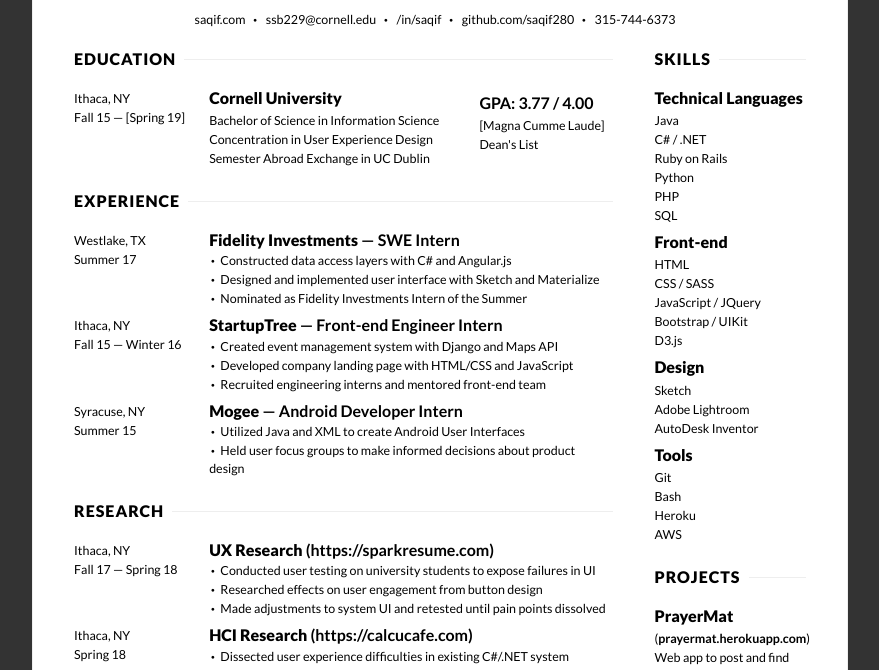
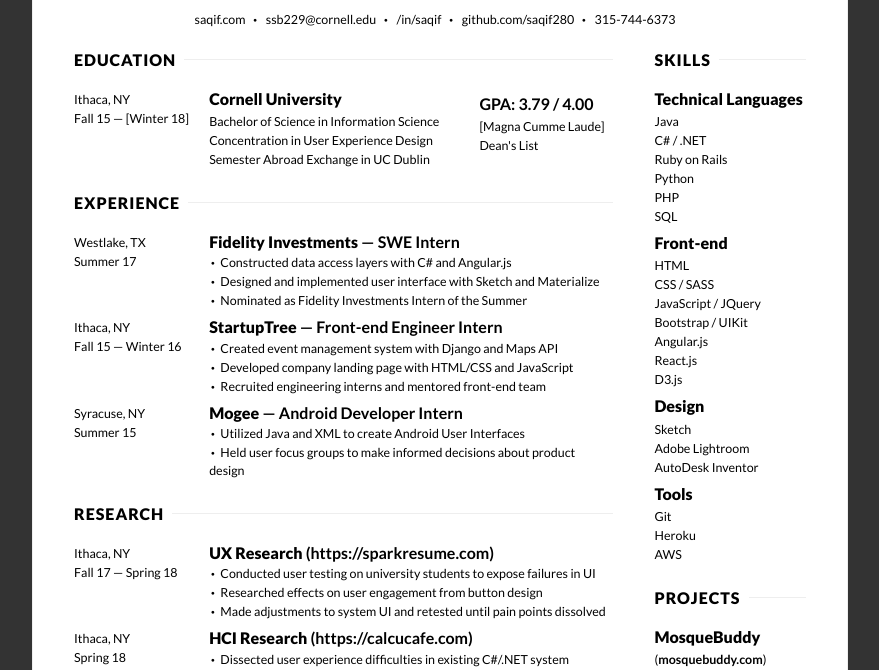
Before and after one commit to Saqif280/resume, a plain HTML site: page index.html in a window 1280 px wide. Shown: the part 130-800 px from the top of the page, without its empty margins (200-1079 px from the left). Drawn offline with nearby package versions, Linux system fonts and the light colour scheme.

Commit message:
fix hr and add front end framworks. Updated for mosquebuddy too

```diff
--- a/index.html
+++ b/index.html
@@ -48,7 +48,7 @@
           <!-- education 1 -->
           <div class="col-xs-25 dateloc">
             <p>Ithaca, NY</p>
-            <p>Fall 15 &mdash; [Spring 19]</p>
+            <p>Fall 15 &mdash; [Winter 18]</p>
           </div>
           <div class="col-xs-50">
             <h3>Cornell University</h3>
@@ -57,7 +57,7 @@
             <p>Semester Abroad Exchange in UC Dublin</p>
           </div>
           <div class="col-xs-25 dateloc">
-            <h3 class="light">GPA: 3.77 / 4.00</h3>
+            <h3 class="light">GPA: 3.79 / 4.00</h3>
             <p>[Magna Cumme Laude]</p>
             <p>Dean's List</p>
           </div>
@@ -221,6 +221,8 @@
             <p>CSS / SASS</p>
             <p>JavaScript / JQuery</p>
             <p>Bootstrap / UIKit</p>
+            <p>Angular.js</p>
+            <p>React.js</p>
             <p>D3.js</p>
           </div>
           <div class="col-xs-100">
@@ -232,7 +234,6 @@
           <div class="col-xs-100">
             <h3>Tools</h3>
             <p>Git</p>
-            <p>Bash</p>
             <p>Heroku</p>
             <p>AWS</p>
           </div>
@@ -244,8 +245,8 @@
           </div>
           <!-- project1 -->
           <div class="col-xs-100">
-            <h3>PrayerMat</h3>
-            <p class="link">(<a href="https://prayermat.herokuapp.com/">prayermat.herokuapp.com</a>)</p>
+            <h3>MosqueBuddy</h3>
+            <p class="link">(<a href="https://mosquebuddy.com">mosquebuddy.com</a>)</p>
             <p>Web app to post and find nearby mosque prayer times</p>
           </div>
           <!-- project2 -->
--- a/main.css
+++ b/main.css
@@ -80,11 +80,12 @@
   color: #000;
 }
 hr{
-  border: 0;
   height: 1px;
-  background: #eee;
   margin-top: 30px;
   margin-bottom: -23px;
+  z-index: 100;
+  border: medium none;
+  border-top: #eee 1px solid;
 }
 .row:not(.outer){
   padding: 20px;
```
